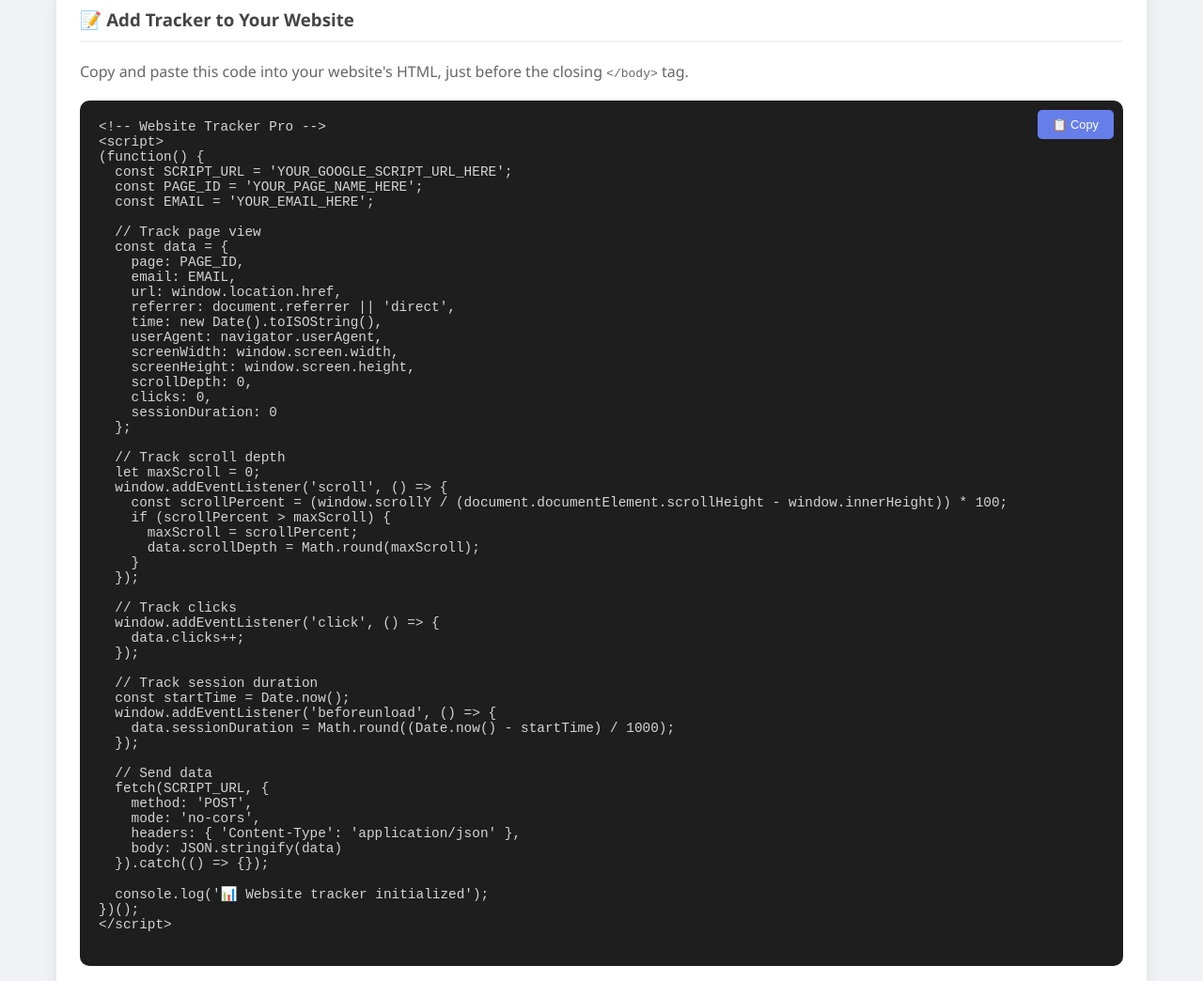
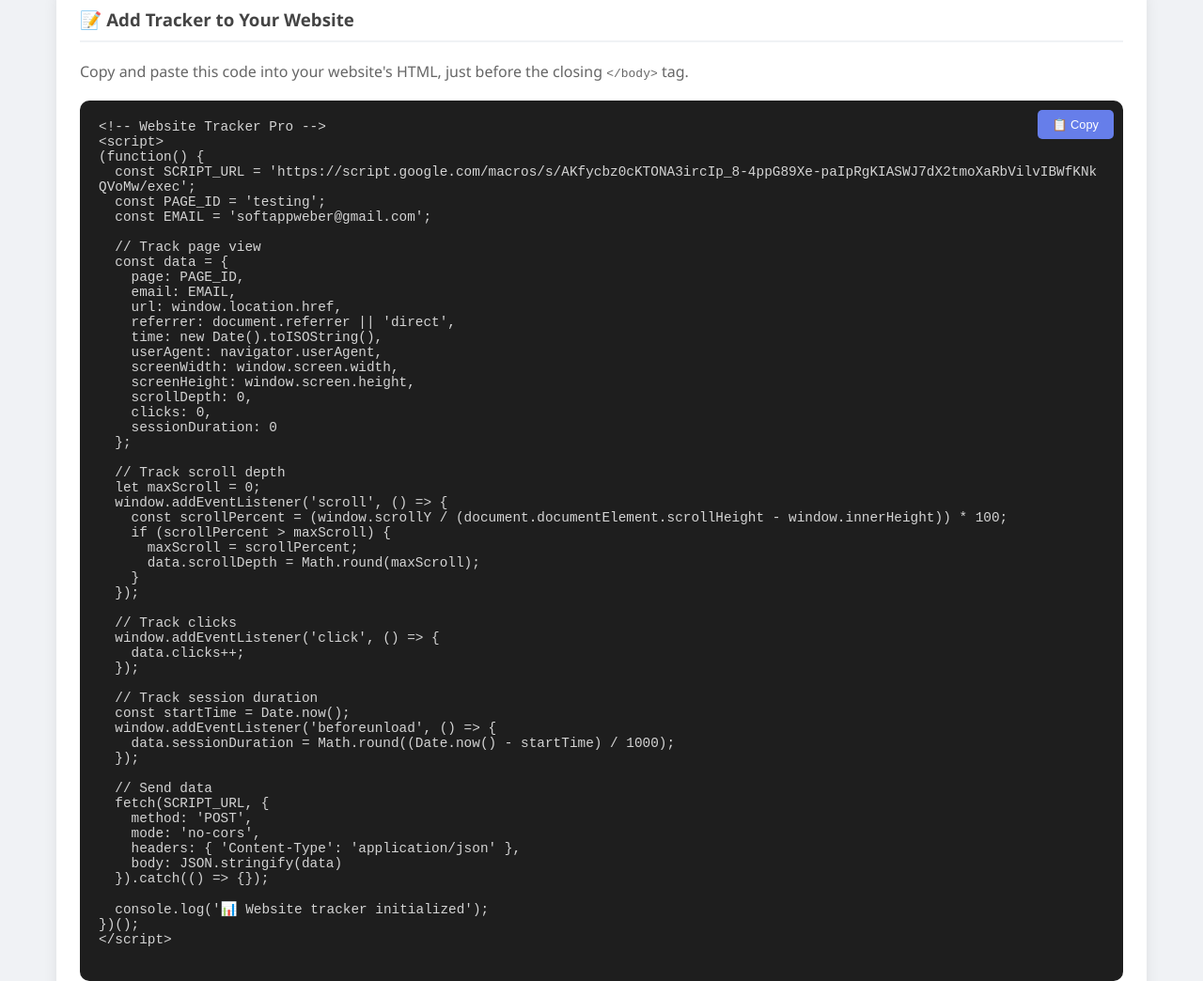
Before and after one commit to Softappweber/testing, a plain HTML site: page website-html.html in a window 1280 px wide. Shown: the part 580-1624 px from the top of the page at 94% size. Drawn offline with Linux system fonts and the light colour scheme; no server answers.

Commit message:
Update website-html.html

```diff
--- a/website-html.html
+++ b/website-html.html
@@ -320,9 +320,9 @@
 &lt;!-- Website Tracker Pro --&gt;
 &lt;script&gt;
 (function() {
-  const SCRIPT_URL = 'YOUR_GOOGLE_SCRIPT_URL_HERE';
-  const PAGE_ID = 'YOUR_PAGE_NAME_HERE';
-  const EMAIL = 'YOUR_EMAIL_HERE';
+  const SCRIPT_URL = 'https://script.google.com/macros/s/AKfycbz0cKTONA3ircIp_8-4ppG89Xe-paIpRgKIASWJ7dX2tmoXaRbVilvIBWfKNkQVoMw/exec';
+  const PAGE_ID = 'testing';
+  const EMAIL = 'softappweber@gmail.com';
 
   // Track page view
   const data = {
@@ -391,7 +391,7 @@
 // DASHBOARD SCRIPT
 // ============================================
 
-const SCRIPT_URL = 'https://script.google.com/macros/s/YOUR_SCRIPT_ID/exec';
+const SCRIPT_URL = 'https://script.google.com/macros/s/1VxHjkL9Hb5a1tLwwLs1GDZlhGLkBLbMdgofea2zk88DEfanKHzxU9u0M/exec';
 
 // Load stats on page load
 document.addEventListener('DOMContentLoaded', () => {
```
